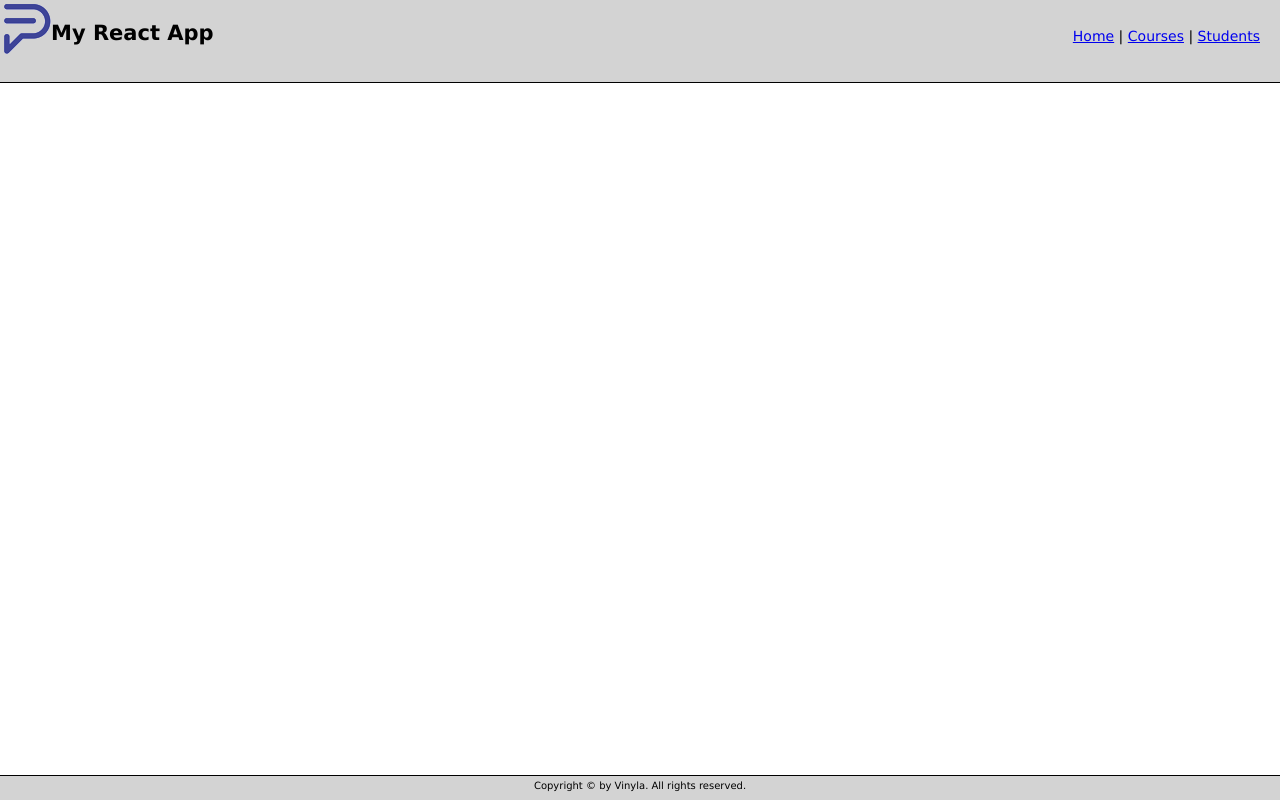
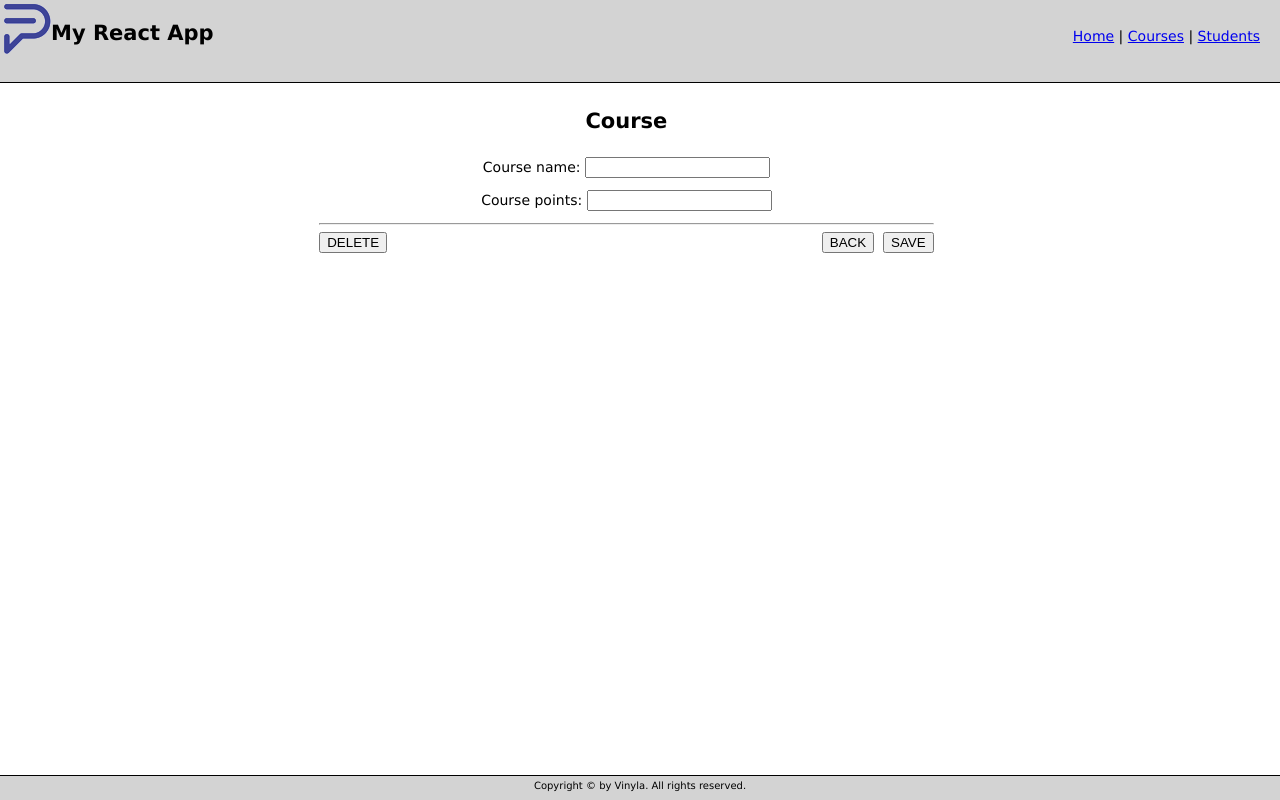
Before and after one commit to Vinyla/react-app, a React (Create React App) app: page /courses/1 in a window 1280 px wide. Built offline with nearby package versions, Linux system fonts and the light colour scheme; no server answers.

Commit message:
added course component with edit error

```diff
--- a/src/MainRouter.js
+++ b/src/MainRouter.js
@@ -1,12 +1,13 @@
 import React from 'react';
 import { Route, Switch } from 'react-router-dom';
-import { Home, Courses, Students } from './components';
+import { Home, Courses, Course, Students } from './components';
 
 const MainRouter = () => {
   return (
     <Switch>
       <Route exact path='/' component={Home} />
       <Route exact path='/courses' component={Courses} />
+      <Route exact path='/courses/:id' component={Course} />
       <Route exact path='/students' component={Students} />
     </Switch>
   );
--- a/src/assets/styles/site.css
+++ b/src/assets/styles/site.css
@@ -16,3 +16,9 @@
   padding: 12px;
   text-align: center;
 }
+
+.input-form {
+  width: 50%;
+  margin: 24px auto;
+
+}
--- /dev/null
+++ b/src/components/Course.js
@@ -0,0 +1,85 @@
+import { useEffect, useState } from 'react';
+import { insert, update, read } from '../services/apiService';
+
+const Course = ({ match, history }) => {
+  const [id] = useState(match.params.id);
+  const [course, setCourse] = useState({
+    _id: '0',
+    name: '',
+    points: ''
+  });
+
+  useEffect(() => {
+    if (id !== '0') {
+      read('courses', id, (data) => {
+        if (data) setCourse(data);
+      });
+    }
+  }, [id]);
+
+  function changeHandler(e) {
+    setCourse({
+      ...course,
+      [e.target.name]: [e.target.value]
+    });
+  }
+
+  const back = () => {
+    history.push('/courses');
+  };
+
+  const save = () => {
+   course._id = undefined;
+    if (id === '0') {
+      insert('courses', course, (data) => {
+        if (data) return history.push('/courses');
+        console.log('There was error during save data');
+      });
+    } else {
+      update('courses', id, course, (data) => {
+        if (data) return history.push('/courses');
+        console.log('There was error during save data');
+      });
+    }
+  };
+  return (
+    <div className='container'>
+      <h2>Course</h2>
+      <form className='input-form'>
+        <div style={{ margin: '12px 0' }}>
+          <label htmlFor='name'>Course name: </label>
+          <input
+            type='text'
+            name='name'
+            value={course.name}
+            onChange={changeHandler}
+          />
+        </div>
+        <div style={{ margin: '12px 0' }}>
+          <label htmlFor='points'>Course points: </label>
+          <input
+            type='text'
+            name='points'
+            value={course.points}
+            onChange={changeHandler}
+          />
+        </div>
+        <hr />
+        <div className='left'>
+          <button type='button'>DELETE</button>
+        </div>
+        <div className='right'>
+          <button type='button' onClick={back}>
+            BACK
+          </button>
+          &nbsp;&nbsp;
+          <button type='button' onClick={save}>
+            SAVE
+          </button>
+        </div>
+      </form>
+    </div>
+  );
+};
+
+export default Course;
--- a/src/components/index.js
+++ b/src/components/index.js
@@ -2,6 +2,7 @@
 import AppHeader from './AppHeader';
 import Home from './Home';
 import Courses from './Courses';
+import Course from './Course';
 import Students from './Students';
 
-export { AppFooter, AppHeader, Home, Courses, Students };
+export { AppFooter, AppHeader, Home, Courses, Course, Students };
```
